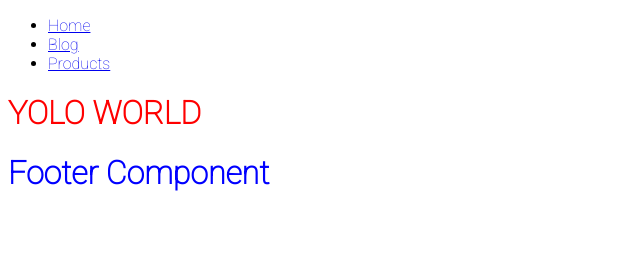
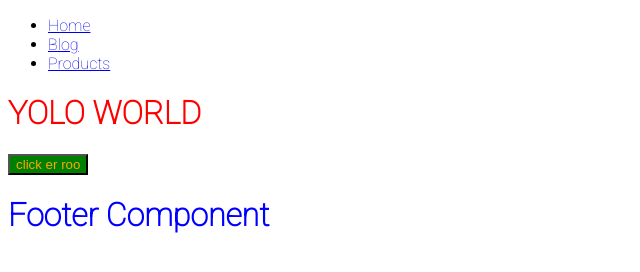
Before and after one commit to thenatural86/gatsby-tut, a Gatsby site: page / in a window 1280 px wide. Shown: the whole page, without its empty margins (0-640 px from the left). Built offline with nearby package versions, Linux system fonts and the light colour scheme; Gatsby itself is replaced by a stand-in of ours.

Commit message:
styled components

```diff
--- a/gatsby-config.js
+++ b/gatsby-config.js
@@ -6,5 +6,5 @@
 
 module.exports = {
   /* Your site config here */
-  plugins: [],
+  plugins: [`gatsby-plugin-styled-components`],
 }
--- a/package.json
+++ b/package.json
@@ -14,9 +14,12 @@
     "test": "echo \"Write tests! -> https://gatsby.dev/unit-testing\" && exit 1"
   },
   "dependencies": {
+    "babel-plugin-styled-components": "^1.12.0",
     "gatsby": "^2.26.1",
+    "gatsby-plugin-styled-components": "^3.9.0",
     "react": "^16.12.0",
-    "react-dom": "^16.12.0"
+    "react-dom": "^16.12.0",
+    "styled-components": "^5.2.1"
   },
   "devDependencies": {
     "prettier": "2.2.1"
--- /dev/null
+++ b/src/components/button.js
@@ -0,0 +1,7 @@
+import styled from "styled-components"
+
+export const ExampleButton = styled.button`
+  background: green;
+  color: orange;
+  font-size: 3 rem;
+`
--- a/src/pages/index.js
+++ b/src/pages/index.js
@@ -1,10 +1,13 @@
 import React from "react"
 import Layout from "../components/layout"
+import { ExampleButton } from "../components/button"
 
 export default function Home() {
   return (
     <Layout>
       <h1 style={{ color: "red", textTransform: "uppercase" }}>Yolo World</h1>
+
+      <ExampleButton>click er roo</ExampleButton>
     </Layout>
   )
 }
```
Also changed, not shown: 1 other file.
